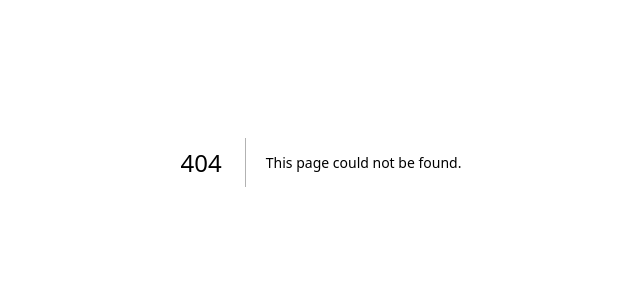
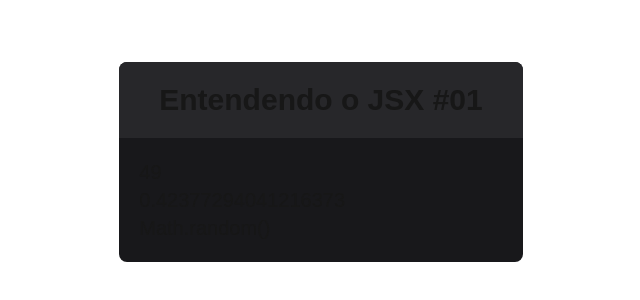
Before and after one commit to evanvidel/fundamentos-react-next, a Next.js app: page /basico/jsx-01 in a window 1280 px wide. Before the commit this address had no page. Shown: the part 238-538 px from the top of the page, without its empty margins (319-959 px from the left). Built offline with nearby package versions, Linux system fonts and the light colour scheme.

Commit message:
understanding JSX part one

```diff
--- /dev/null
+++ b/src/app/basico/jsx-01/page.jsx
@@ -0,0 +1,15 @@
+export default function ExemploJSX() {
+  const titulo = <h1> Entendendo o JSX #01</h1>;
+  return (
+    <div className="container">
+      <div className="exemplo">
+        {titulo}
+        <div className="flex flex-col">
+          <span>{7 * 7}</span>
+          <span>{Math.random()}</span>
+          <span>Math.random()</span> {/*apenas texto */}
+        </div>
+      </div>
+    </div>
+  );
+}
--- a/src/app/globals.css
+++ b/src/app/globals.css
@@ -36,3 +36,20 @@ body {
   @apply bg-red-500 hover:bg-red-600;
   @apply text-white
 }
+
+.container {
+  @apply flex flex-col justify-center items-center;
+  @apply h-screen;
+}
+
+.exemplo{
+  @apply bg-zinc-900  rounded-lg;
+  @apply overflow-hidden
+}
+.exemplo h1{
+  @apply text-3xl font-black;
+  @apply px-10 py-5 bg-zinc-800;
+}
+.exemplo div{
+  @apply flex flex-col p-5 text-xl;
+}
```
